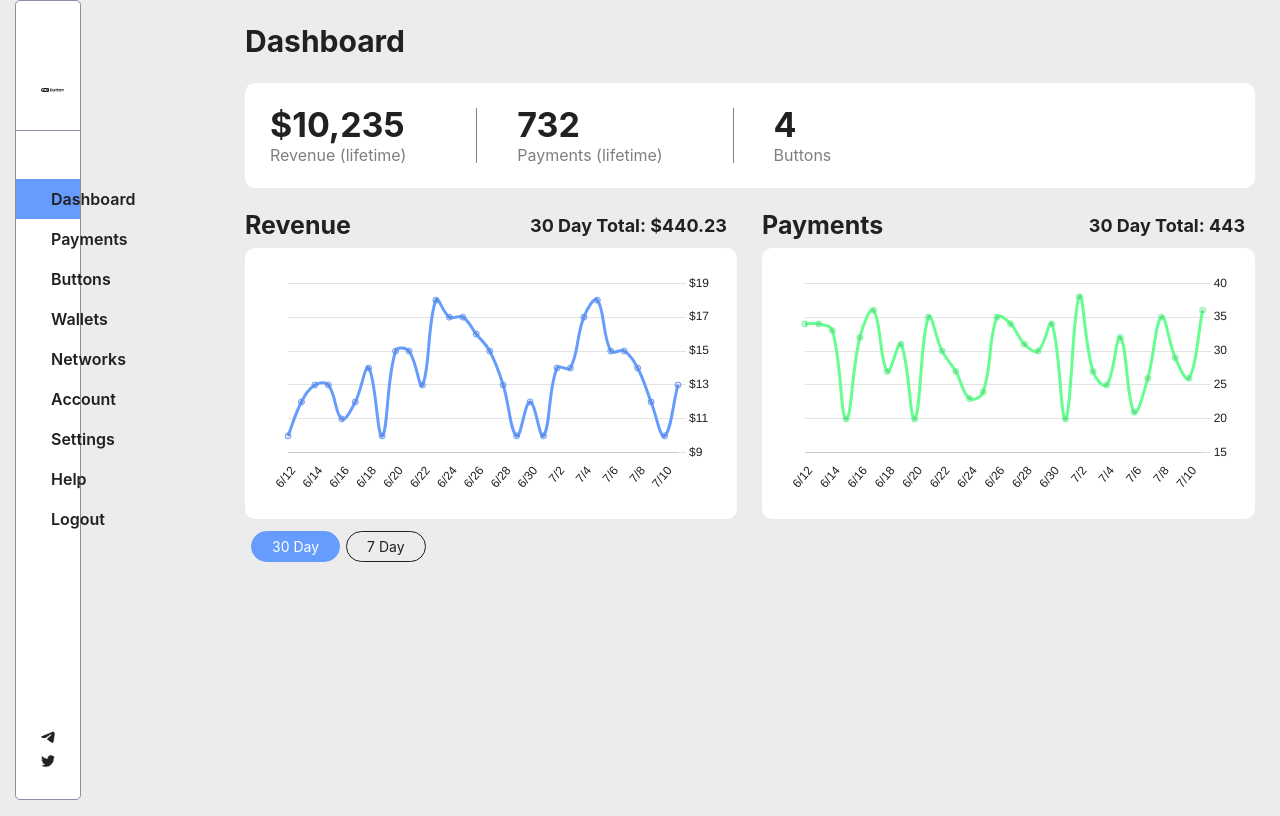
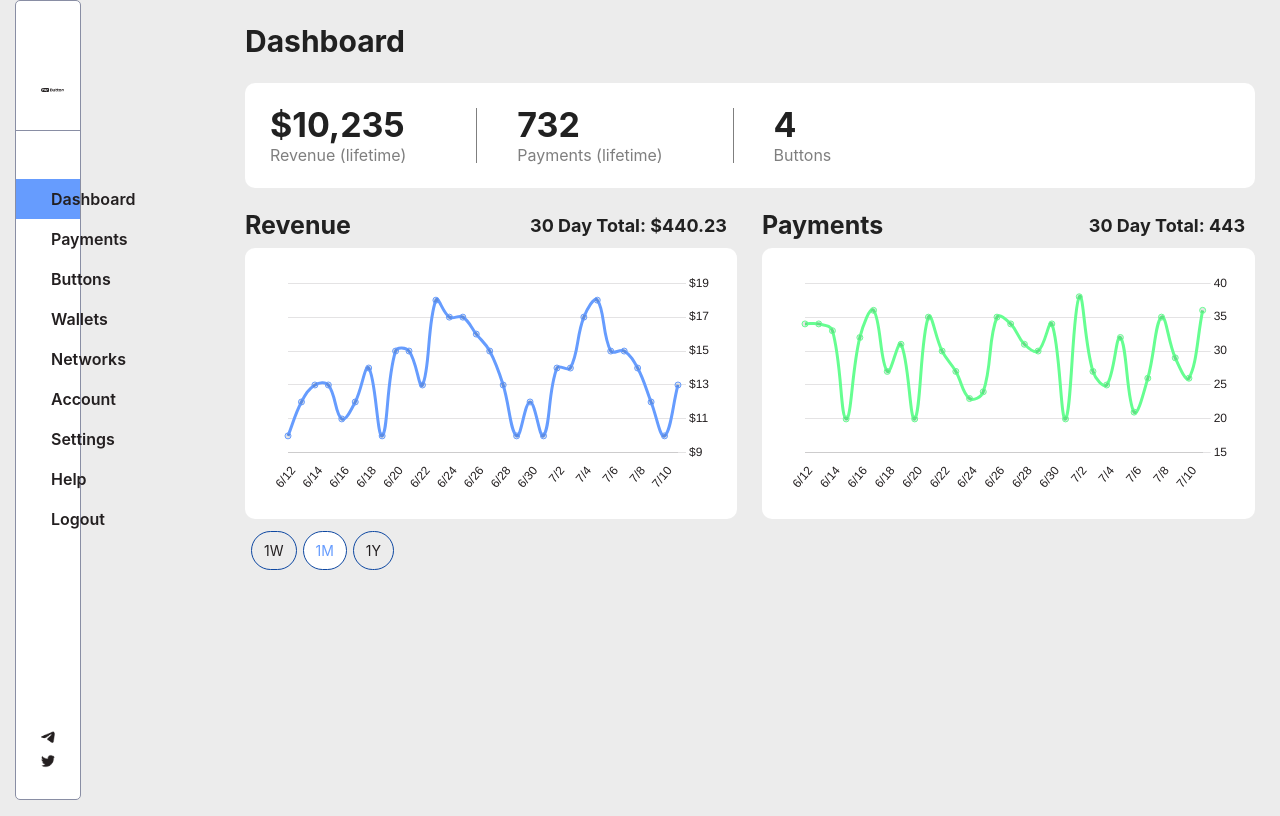
Before and after one commit to PayButton/paybutton-server, a Next.js app: page /dashboard in a window 1280 px wide. Built offline with nearby package versions, Linux system fonts and the light colour scheme; what supertokens-auth-react would draw is missing.

Commit message:
dashboard chart tweaks

```diff
--- a/pages/dashboard/Chart.tsx
+++ b/pages/dashboard/Chart.tsx
@@ -30,13 +30,15 @@ export default function Chart ({data, usd}): React.ReactElement {
             legend: {
             display: false,
             },
-            tooltip : {
+            tooltip: {
             displayColors: false,
             // callbacks: {
-            //     label: function(value) {
-            //         return value + ' €';
+            //     title: function () {
+            //       return "my tittle";
             //     }
-            // }
+            //   }
+            mode: 'nearest',
+            intersect: false,
             },
         },
         scales: {
@@ -64,6 +66,7 @@ export default function Chart ({data, usd}): React.ReactElement {
                 }
                 },
                 position: 'right',
+                // beginAtZero: true,
             },
         },
         };
--- a/pages/dashboard/dashboard.module.css
+++ b/pages/dashboard/dashboard.module.css
@@ -78,11 +78,10 @@
 .toggle_btn,
 .toggle_btn:active {
   background: none;
-  border: 1px solid var(--primary-text-color);
   border-radius: 100px;
   color: var(--primary-text-color);
   font-size: 14px;
-  padding: 6px 20px;
+  padding: 10px 12px;
   margin: 0;
   margin-left: 6px;
   margin-top: 2px;
@@ -91,9 +90,8 @@
 }
 
 .active_btn {
-  background: var(--accent-color) !important;
-  border: 1px solid var(--accent-color) !important;
-  color: var(--secondary-bg-color) !important;
+  background: var(--secondary-bg-color) !important;
+  color: var(--accent-color) !important;
   filter: none !important;
 }
 
@@ -103,9 +101,8 @@
 }
 
 .toggle_btn:hover {
-  background: var(--primary-text-color);
-  color: var(--secondary-bg-color);
-  filter: none;
+  color: var(--accent-color);
+  filter: none !important;
 }
 
 .chart_inner_ctn h5 {
--- a/pages/dashboard/dummy-data.json
+++ b/pages/dashboard/dummy-data.json
@@ -2,6 +2,18 @@
   "buttons": 4,
   "lifetime_revenue_usd": 10235,
   "lifetime_payments": 732,
+  "usd_revenue_last_year": [
+    { "total": 1440.23 },
+    {
+      "data": [15, 12, 12, 12, 14, 12, 15, 15, 15, 14, 15, 13]
+    }
+  ],
+  "payments_last_year": [
+    { "total": 1023 },
+    {
+      "data": [34, 34, 33, 20, 32, 36, 27, 31, 20, 35, 30, 27]
+    }
+  ],
   "usd_revenue_last_30days": [
     { "total": 440.23 },
     {
--- a/pages/dashboard/index.tsx
+++ b/pages/dashboard/index.tsx
@@ -14,6 +14,7 @@ const NumberBlock = ({value, text}) => {
     )
 }
 
+const yearLabels = [...new Array(12)].map((i, idx) => moment().startOf("day").subtract(idx, "months").format("MMM"));
 const thirtyDayLabels = [...new Array(30)].map((i, idx) => moment().startOf("day").subtract(idx, "days").format('M/D'));
 const sevenDayLabels = [...new Array(7)].map((i, idx) => moment().startOf("day").subtract(idx, "days").format('M/D'));
 
@@ -33,6 +34,26 @@ const sevenDayRevenue = {
     {
       data: data.usd_revenue_last_7days[1].data,
       borderColor: '#669cfe',
+    }
+  ],
+};
+
+const yearRevenue = {
+  labels: yearLabels,
+  datasets: [
+    {
+      data: data.usd_revenue_last_year[1].data,
+      borderColor: '#669cfe',
+    }
+  ],
+};
+
+const yearPayments = {
+  labels: yearLabels.reverse(),
+  datasets: [
+    {
+      data: data.payments_last_year[1].data,
+      borderColor: '#66fe91',
     }
   ],
 };
@@ -88,8 +109,9 @@ export default function Dashboard (): React.ReactElement {
           </div>
         </div>
       </div>
-      <button className={revenue === thirtyDayRevenue ? `${style.active_btn} ${style.toggle_btn}` : style.toggle_btn} onClick={() => {setRevenue(thirtyDayRevenue);setPayments(thirtyDayPayments)}}>30 Day</button>
-      <button className={revenue === sevenDayRevenue ? `${style.active_btn} ${style.toggle_btn}` : style.toggle_btn} onClick={() => {setRevenue(sevenDayRevenue);setPayments(sevenDayPayments)}}>7 Day</button>
+      <button className={revenue === sevenDayRevenue ? `${style.active_btn} ${style.toggle_btn}` : style.toggle_btn} onClick={() => {setRevenue(sevenDayRevenue);setPayments(sevenDayPayments)}}>1W</button>
+      <button className={revenue === thirtyDayRevenue ? `${style.active_btn} ${style.toggle_btn}` : style.toggle_btn} onClick={() => {setRevenue(thirtyDayRevenue);setPayments(thirtyDayPayments)}}>1M</button>
+      <button className={revenue === yearRevenue ? `${style.active_btn} ${style.toggle_btn}` : style.toggle_btn} onClick={() => {setRevenue(yearRevenue);setPayments(yearPayments)}}>1Y</button>
     </Page>
 
   )
```
Lines whose indentation alone changed are shown as unchanged.
